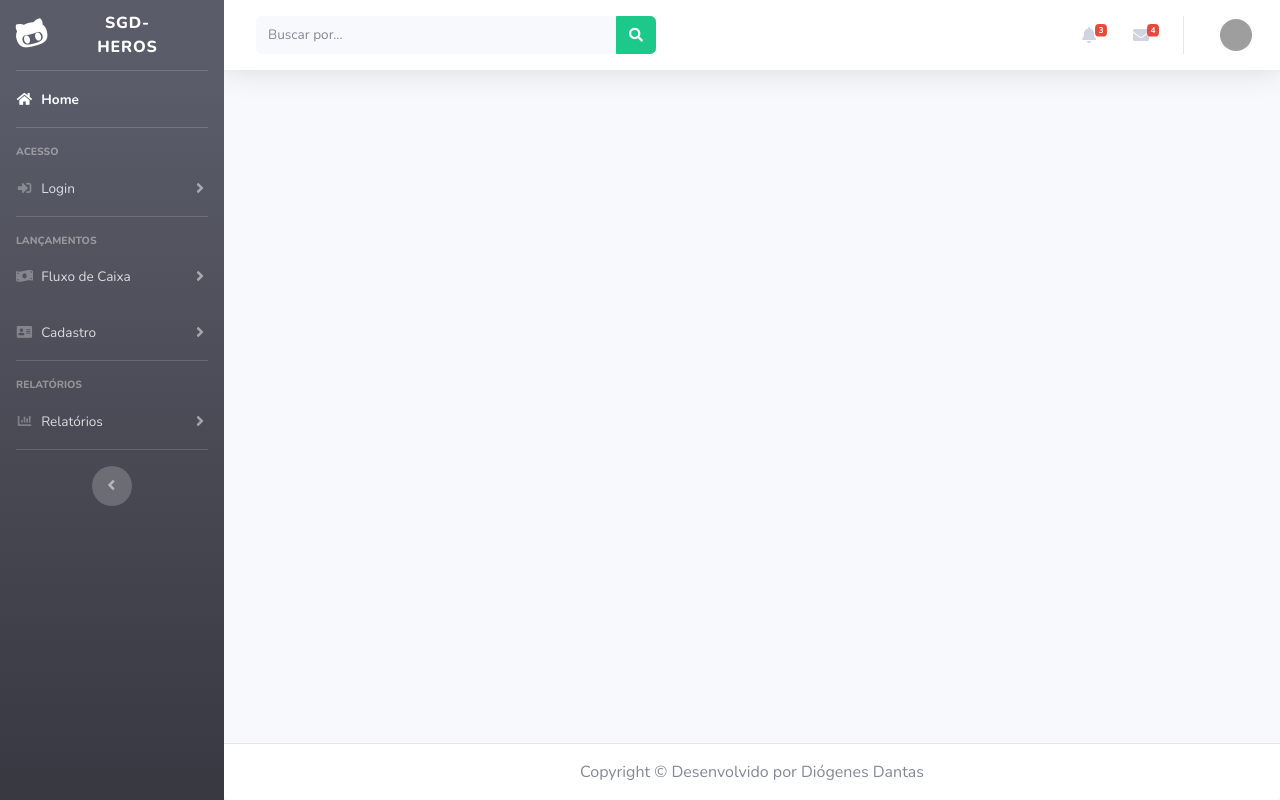
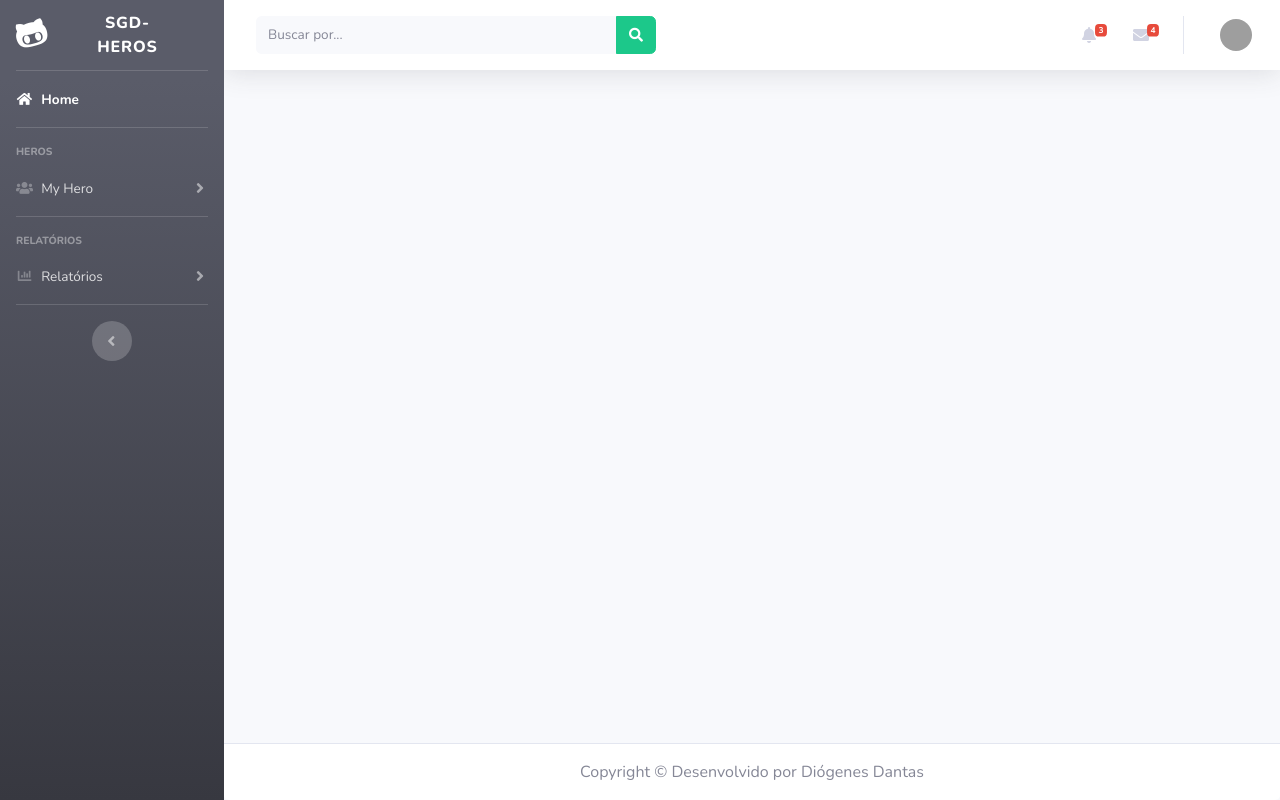
Before and after one commit to zrp/challenges, a Django app: page /base in a window 1280 px wide. Run offline with Django 3.2, Linux system fonts and the light colour scheme; some libraries are stand-ins or nearby versions; grey boxes are pictures that could not be loaded.

Commit message:
[UPD]Atualizando templates base e login da APP

```diff
--- a/dev/cadastro/templates/base.html
+++ b/dev/cadastro/templates/base.html
@@ -48,61 +48,25 @@
             <!-- Divisor -->
             <hr class="sidebar-divider">
 
-            <!-- Heading Login -->
-            <div class="sidebar-heading">
-                Acesso
-            </div>
-
-            <!-- Nav Item - Login Collapse Menu -->
-            <li class="nav-item">
-                <a class="nav-link collapsed" href="#" data-toggle="collapse" data-target="#collapseLogin"
-                    aria-expanded="true" aria-controls="collapseTwo">
-                    <i class="fas fa-fw fa-sign-in-alt"></i>
-                    <span>Login</span>
-                </a>
-                <div id="collapseLogin" class="collapse" aria-labelledby="headingLogin" data-parent="#accordionSidebar">
-                    <div class="bg-white py-2 collapse-inner rounded">
-                        <a class="collapse-item" href="{% url 'home' %}">Home</a>
-                    </div>
-                </div>
-            </li>
-
-            <!-- Divisor -->
-            <hr class="sidebar-divider">
-
             <!-- Heading Fluxo de Caixa -->
             <div class="sidebar-heading">
-                Lançamentos
+                Heros
             </div>
-
-            <!-- Nav Item - Fluxo de Caixa Collapse Menu -->
-            <li class="nav-item">
-                <a class="nav-link collapsed" href="#" data-toggle="collapse" data-target="#collapseUtilities"
-                    aria-expanded="true" aria-controls="collapseUtilities">
-                    <i class="fas fa-fw fa-money-bill-wave"></i>
-                    <span>Fluxo de Caixa</span>
-                </a>
-                <div id="collapseUtilities" class="collapse" aria-labelledby="headingUtilities"
-                    data-parent="#accordionSidebar">
-                    <div class="bg-white py-2 collapse-inner rounded">
-                        <a class="collapse-item" href="#">A Receber</a>
-                        <a class="collapse-item" href="#">A Pagar</a>
-                    </div>
-                </div>
-            </li>
 
             <!-- Nav Item - Cadastro Collapse Menu -->
             <li class="nav-item">
                 <a class="nav-link collapsed" href="#" data-toggle="collapse" data-target="#collapseCadastro"
                     aria-expanded="true" aria-controls="collapseCadastro">
-                    <i class="fas fa-fw fa-address-card"></i>
-                    <span>Cadastro</span>
+                    <i class="fas fa-fw fa-users"></i>
+                    <span>My Hero</span>
                 </a>
                 <div id="collapseCadastro" class="collapse" aria-labelledby="headingCadastro"
                     data-parent="#accordionSidebar">
                     <div class="bg-white py-2 collapse-inner rounded">
-                        <a class="collapse-item" href="#">Novo Banco</a>
-                        <a class="collapse-item" href="#">Nova Conta</a>
+                        <a class="collapse-item" href="#">Criar Hero</a>
+                        <a class="collapse-item" href="#">Editar Hero</a>
+                        <a class="collapse-item" href="#">Listar Heros</a>
+                        <a class="collapse-item" href="#">Remover Hero</a>
                     </div>
                 </div>
             </li>
```
Also changed, not shown: dev/cadastro/templates/login.html (+9 -6 lines).
